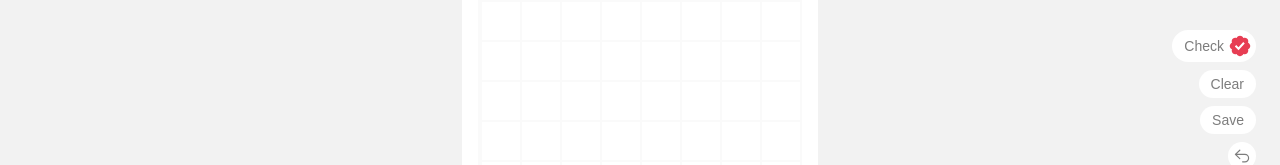
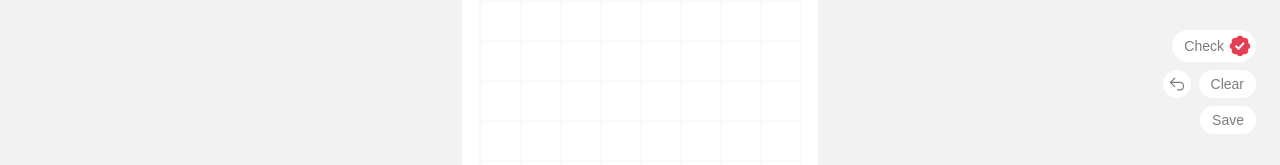
Before and after one commit to nikitattt/create-checks, a Next.js app: page / in a window 1280 px wide. Shown: the part 370-535 px from the top of the page. Built offline with nearby package versions, Linux system fonts and the light colour scheme; a web font is replaced by a local one.

Commit message:
Move back button position

```diff
--- a/components/Menu/index.tsx
+++ b/components/Menu/index.tsx
@@ -7,9 +7,11 @@ const Menu = () => {
   return (
     <div className="flex flex-col absolute right-2 sm:right-6 top-[4.5rem] sm:top-1/2 gap-2 items-end">
       <CheckColorSelect />
-      <ClearButton />
+      <div className="flex flex-row-reverse gap-2">
+        <ClearButton />
+        <BackButton />
+      </div>
       <SaveButton />
-      <BackButton />
     </div>
   )
 }
```
